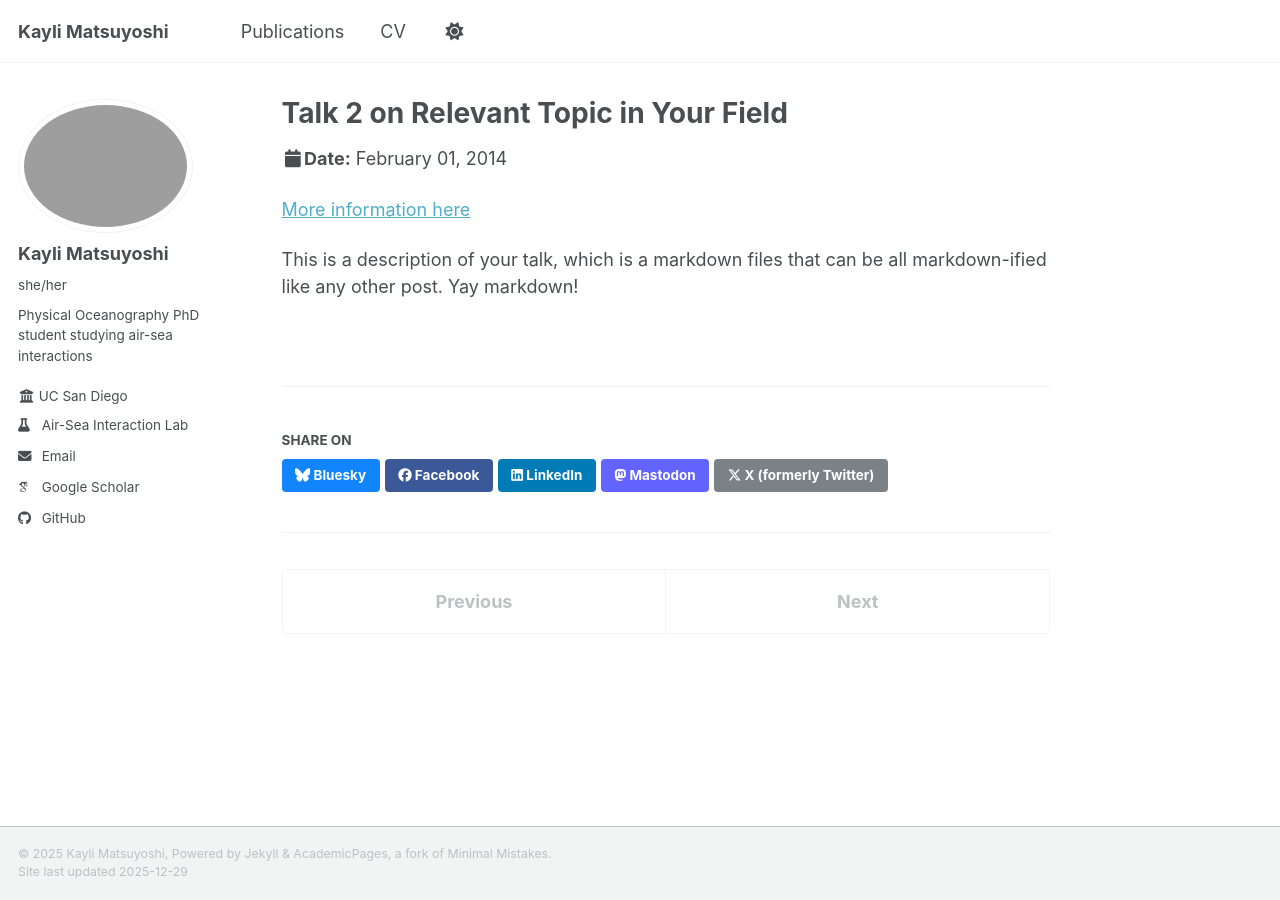
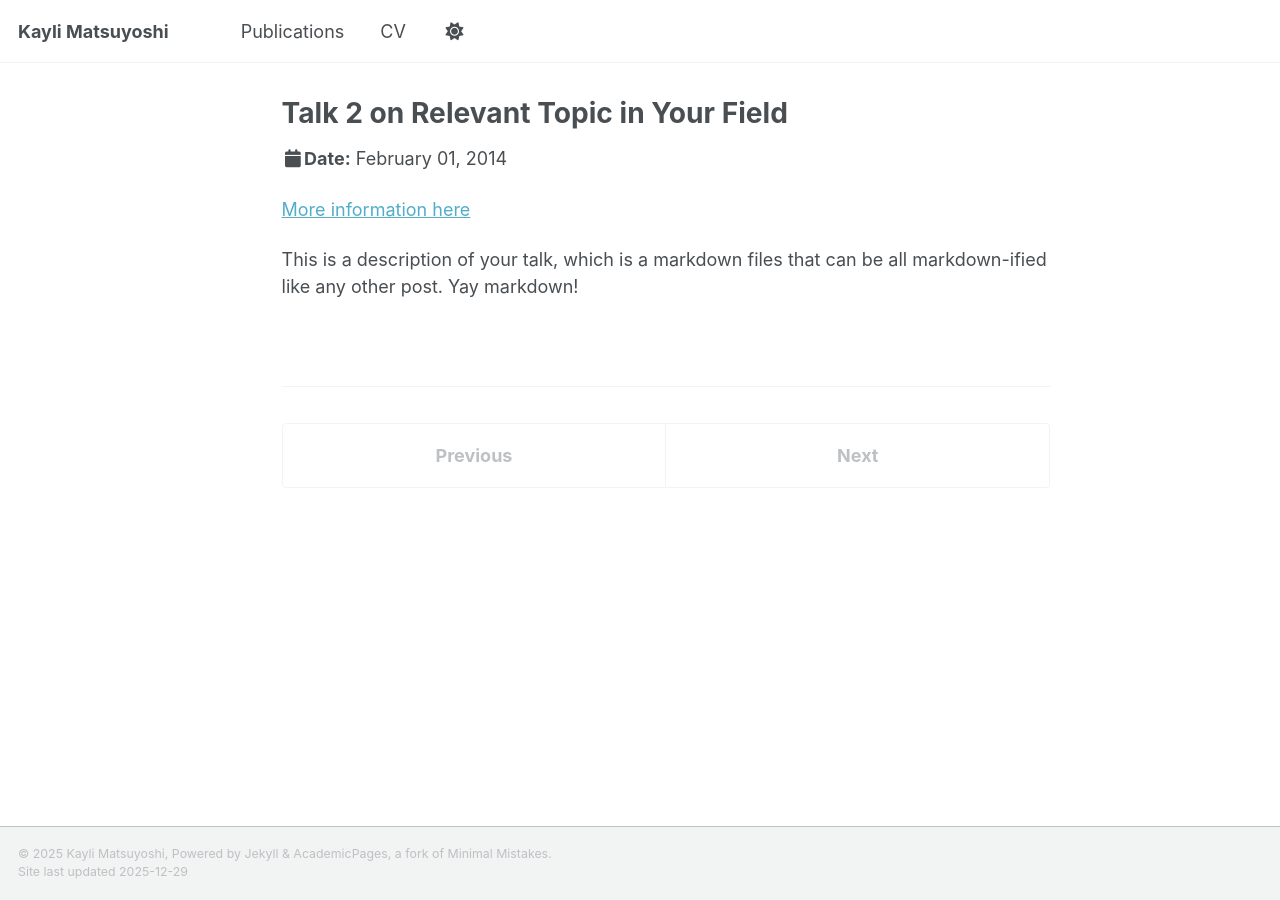
Before and after one commit to kmatsuyo/kmatsuyo.github.io, a Jekyll site: the page built from _talks/2014-02-01-talk-2.md, in a window 1280 px wide. Built offline with Jekyll 4.4.1, drawn with Linux system fonts in a browser that asks for light colours; some web fonts are replaced; a script bundle is joined from its source files by our own code; library files that are not in the unit come from our copies; some of the changed lines change nothing that is shown.

Commit message:
updated sharing

```diff
--- a/_config.yml
+++ b/_config.yml
@@ -245,8 +245,8 @@ defaults:
       layout: single
       author_profile: true
       read_time: true
-      comments: true
-      share: true
+      comments: false
+      share: false
       related: true
   # _pages
   - scope:
@@ -262,8 +262,8 @@ defaults:
     values:
       layout: single
       author_profile: true
-      share: true
-      comments: true
+      share: false
+      comments: false
   # _publications
   - scope:
       path: ""
@@ -271,8 +271,8 @@ defaults:
     values:
       layout: single
       author_profile: true
-      share: true
-      comments: true
+      share: false
+      comments: false
   # _portfolio
   - scope:
       path: ""
@@ -280,16 +280,16 @@ defaults:
     values:
       layout: single
       author_profile: true
-      share: true
-      comment: true
+      share: false
+      comment: false
   # _talks
   - scope:
       path: ""
       type: talks
     values:
       layout: talk
-      author_profile: true
-      share: true
+      author_profile: false
+      share: false
 
 
 # Sass/SCSS
```
